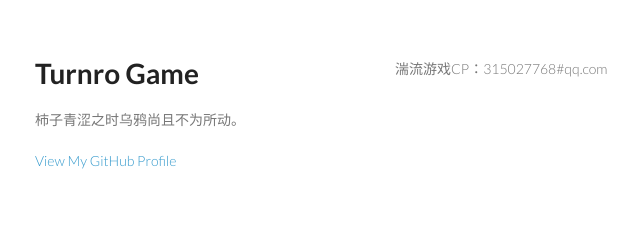
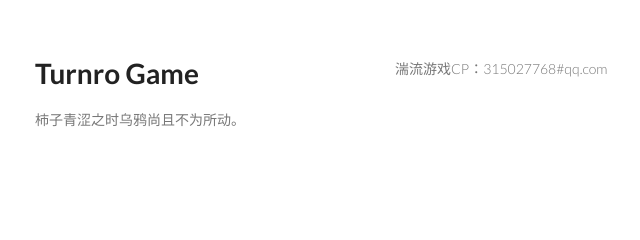
Before and after one commit to aceimnorstuvwxz/iichenbf.github.io, a plain HTML site: page index.html in a window 1280 px wide. Shown: the top 240 px of the page, without its empty margins (175-815 px from the left). Drawn offline with Linux system fonts and the light colour scheme.

Commit message:
Update index.html

```diff
--- a/index.html
+++ b/index.html
@@ -19,8 +19,6 @@
         <p>柿子青涩之时乌鸦尚且不为所动。</p>
 
 
-        <p class="view"><a href="https://github.com/iichenbf">View My GitHub Profile</a></p>
-
       </header>
       <section>
         <p>湍流游戏CP：315027768#qq.com</p>
```
